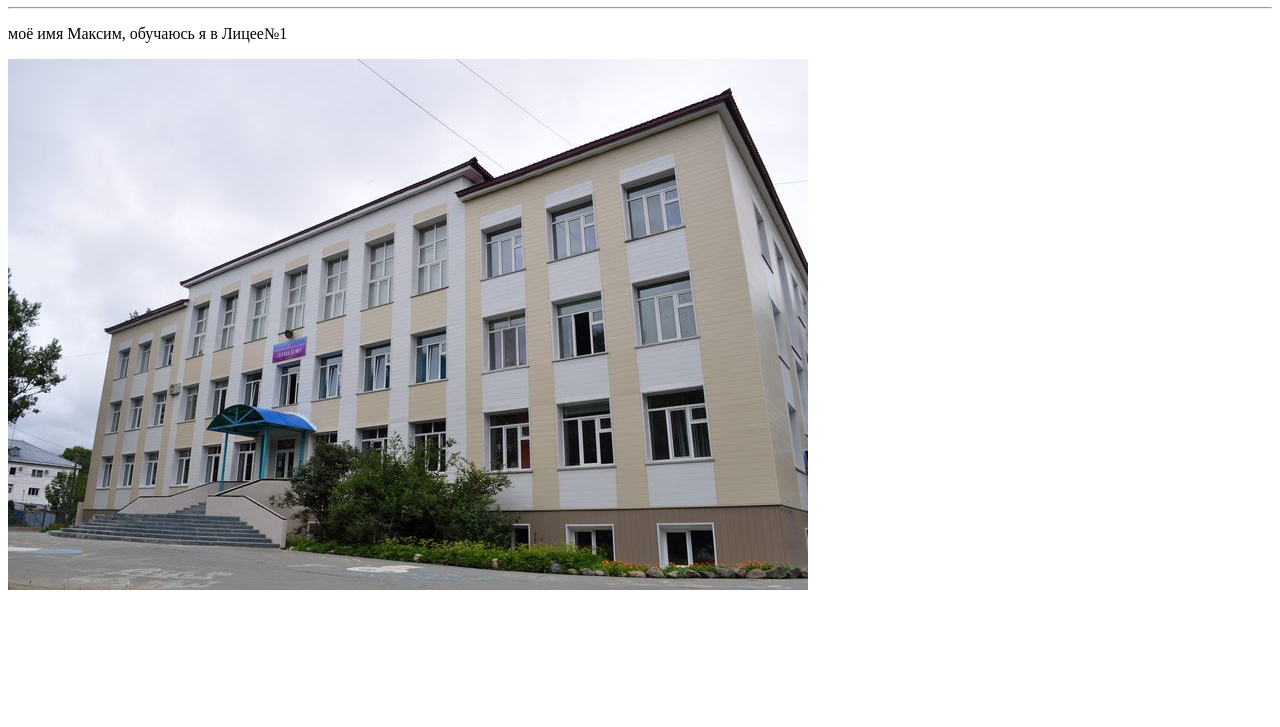
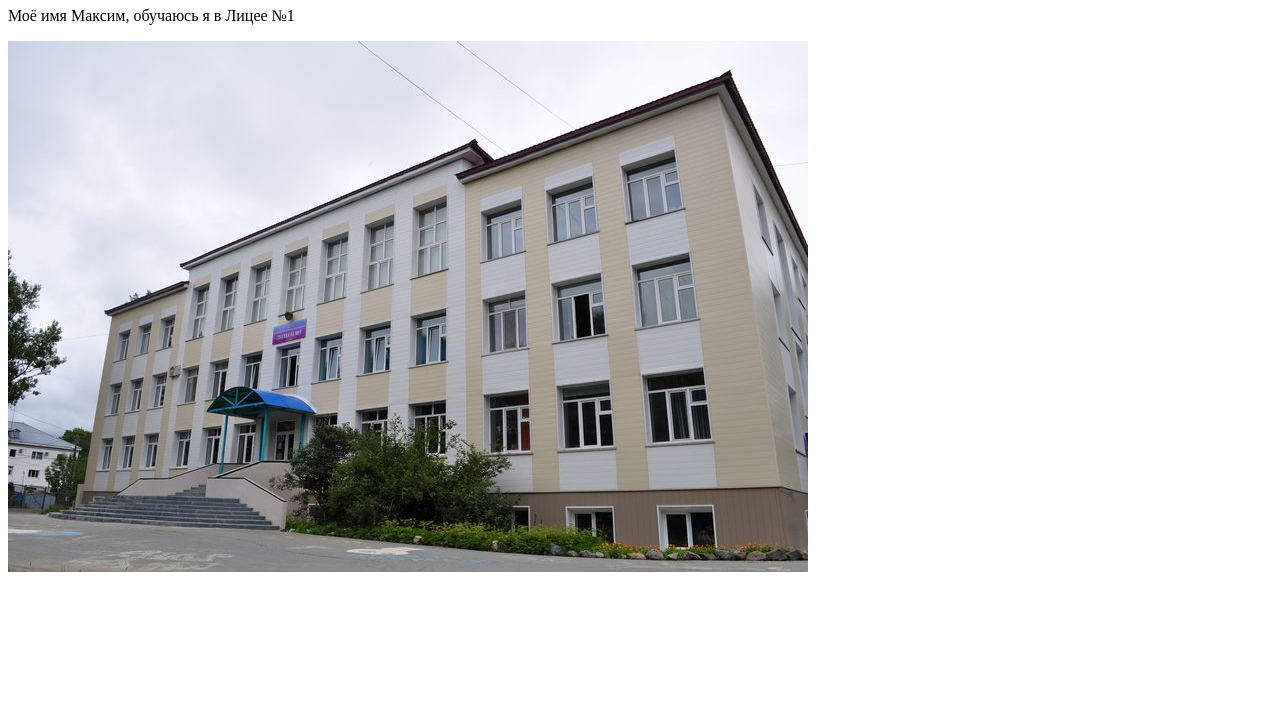
Before and after one commit to Glasses21/School, a plain HTML site: page about_me.html in a window 1280 px wide. Shown: the part 73-800 px from the top of the page. Drawn offline with Linux system fonts and the light colour scheme.

Commit message:
убрал слеш в сслыке на картинку и поставил пробелы кое-где

```diff
--- a/about_me.html
+++ b/about_me.html
@@ -7,10 +7,9 @@
 </head>
 <body>
     <h1 align="center">Обо мне</h1>
-    <hr>
-    <p>моё имя Максим, обучаюсь я в Лицее№1</p>
+    <p>Моё имя Максим, обучаюсь я в Лицее №1</p>
     <a href="http://liceum1.3dn.ru/">
-        <img src="/images/image1.jpg" alt="Лицей№1">
+        <img src="images/image1.jpg" alt="Лицей№1">
     </a>
 </body>
 </html>
```
